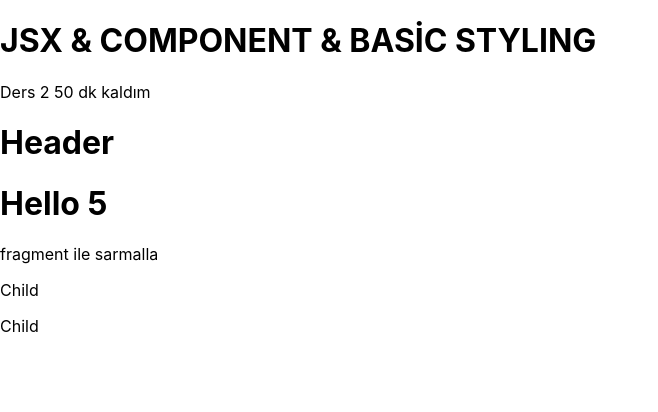
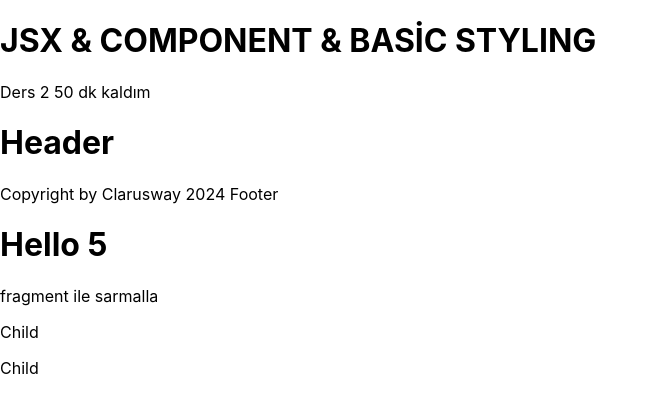
Before and after one commit to mirayengin/REACT_AGAIN, a React (Create React App) app in the folder two_class/component-basicstyling-props/: page / in a window 1280 px wide. Shown: the top 412 px of the page, without its empty margins (0-658 px from the left). Built offline with nearby package versions, Linux system fonts and the light colour scheme.

Commit message:
footer component oluşturuldu

```diff
--- a/two_class/component-basicstyling-props/src/App.js
+++ b/two_class/component-basicstyling-props/src/App.js
@@ -1,11 +1,13 @@
 import Header from "./components/Header";
+import Footer from "./components/Footer";
 
 function App() {
   return (
     <div className="App">
       <h1>JSX & COMPONENT & BASİC STYLING</h1>
       <p>Ders 2 50 dk kaldım</p>
-      <Header/>
+      <Header />
+      <Footer/>
     </div>
   );
 }
--- /dev/null
+++ b/two_class/component-basicstyling-props/src/components/Footer.jsx
@@ -0,0 +1,11 @@
+import React from "react";
+
+const Footer = () => {
+  return (
+    <footer>
+      Copyright by Clarusway {new Date().getFullYear()} Footer
+    </footer>
+  )
+}
+
+export default Footer;
```
